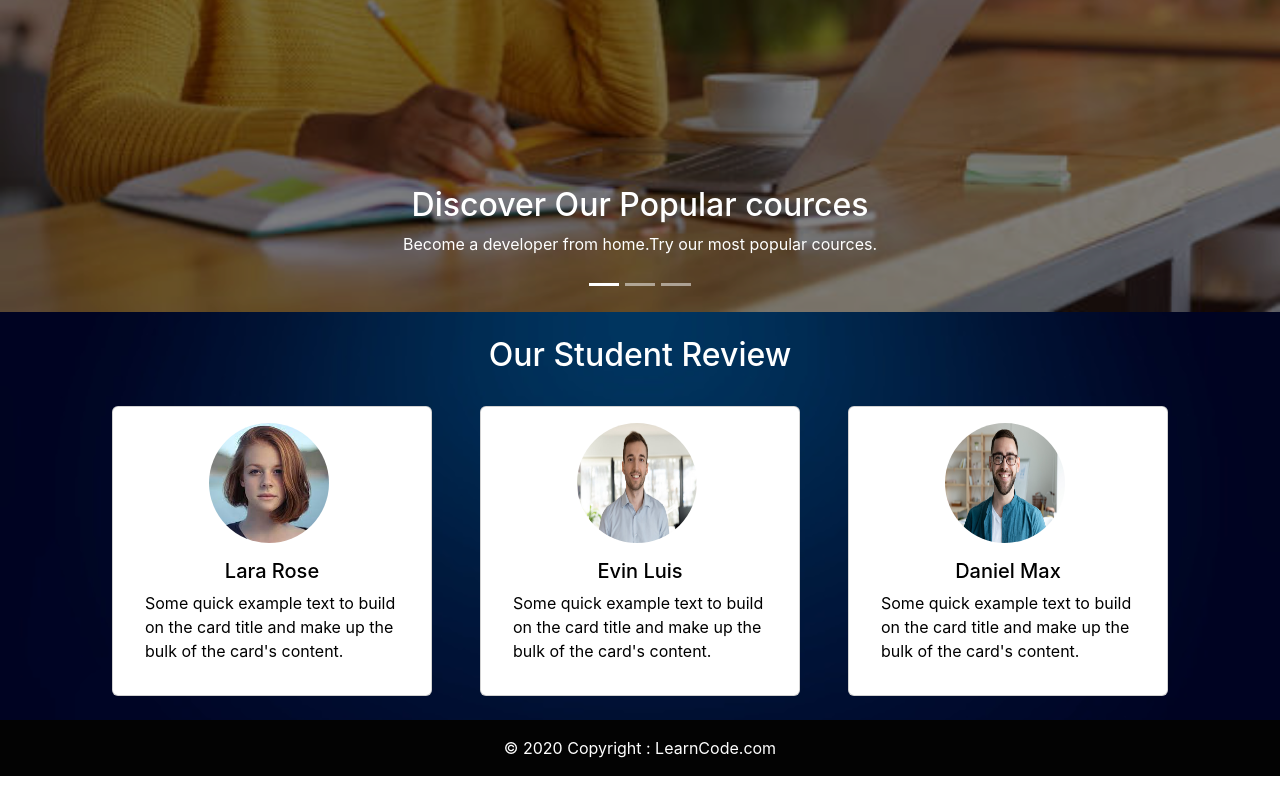
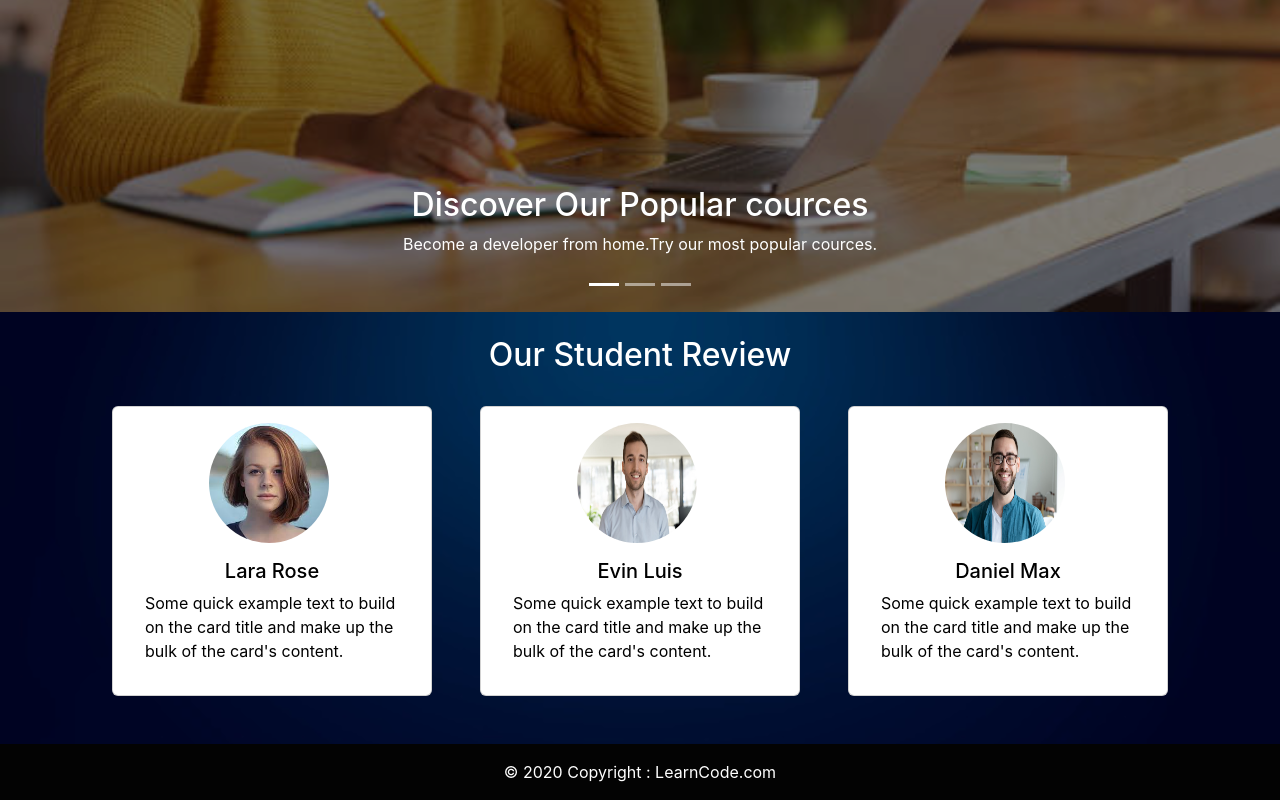
Before and after one commit to rabiul155/LearnCode-client, a React (Create React App) app: page / in a window 1280 px wide. Shown: the part 557-1357 px from the top of the page. Before the commit the page ends 1333 px from the top, so only its background shows below. Built offline with nearby package versions, Linux system fonts and the light colour scheme; no server answers.

Commit message:
ui updated

```diff
--- a/src/component/Footer/Footer.js
+++ b/src/component/Footer/Footer.js
@@ -3,8 +3,8 @@ import './Footer.css'
 
 const Footer = () => {
     return (
-        <div>
-            <footer class="bg-light text-center text-lg-start">
+        <div className=' pt-4'>
+            <footer class="bg-light text-center text-lg-start ">
 
                 <div className="text-center  p-3 footer-color">
                     © 2020 Copyright : LearnCode.com
```
